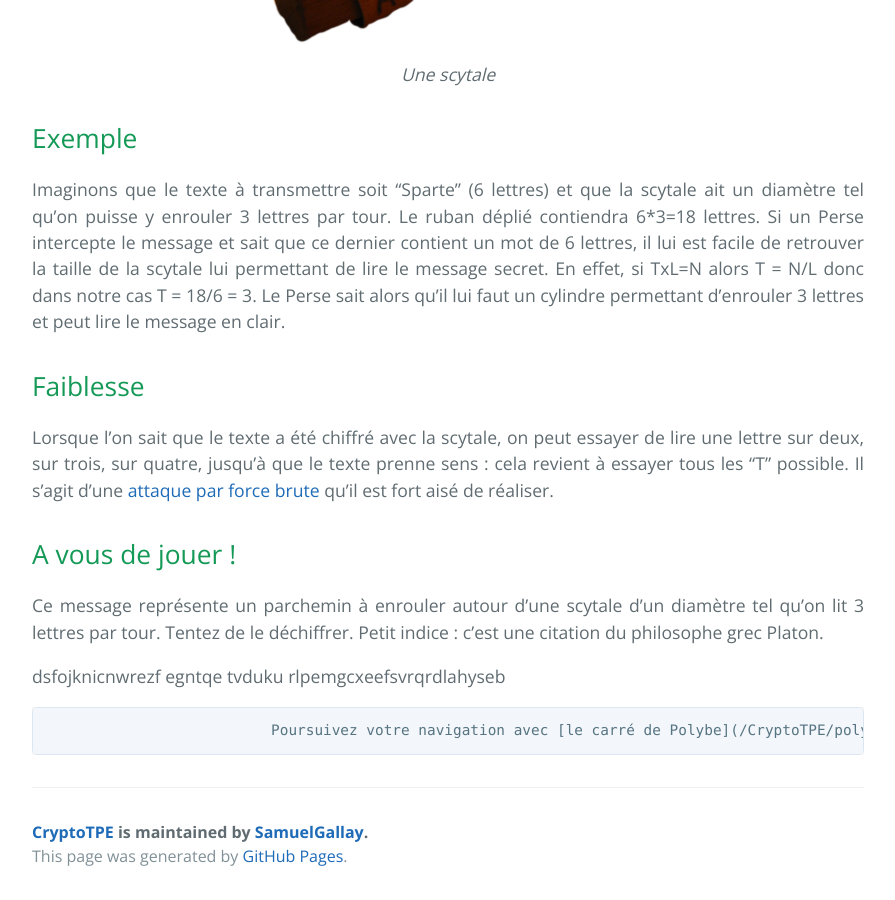
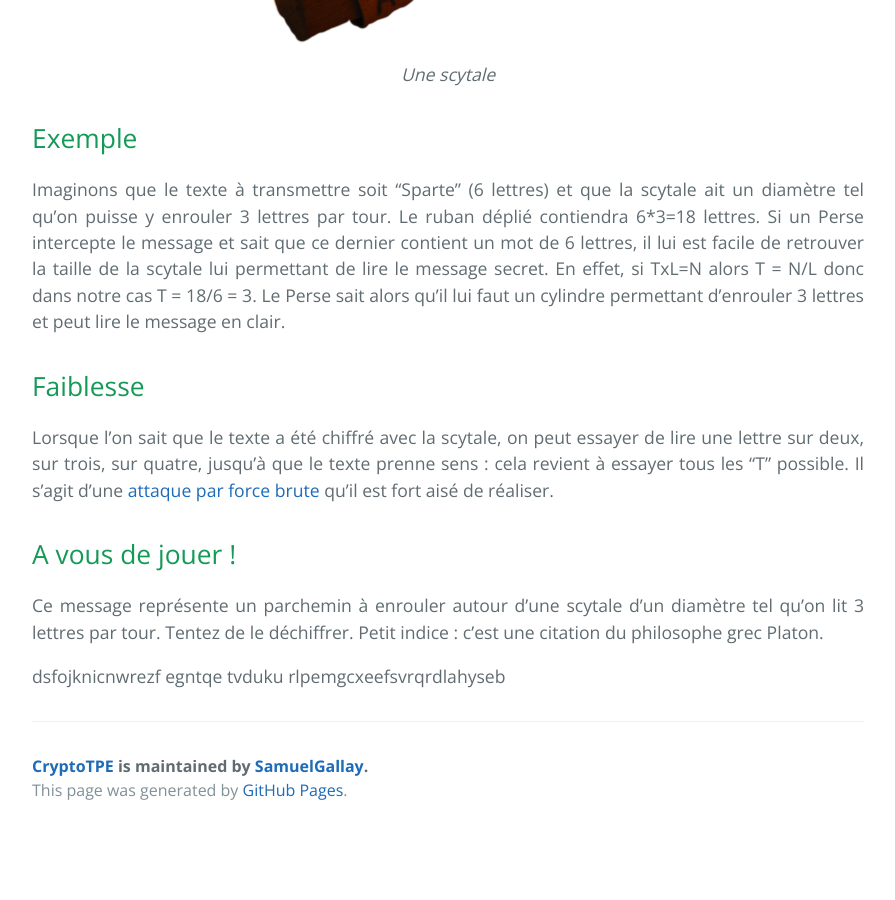
Before and after one commit to SamuelGallay/CryptoTPE, a Jekyll site: the page built from pages/1_Antiquite/1_scytale.md, in a window 1280 px wide and 900 px high, scrolled down 2639 px. Shown: the whole window, without its empty margins (192-1087 px from the left). Built offline with Jekyll 4.4.1, drawn with Linux system fonts in a browser that asks for light colours; our own code applies the rules of GitHub Pages for plain Markdown files; after the commit the page ends 3473 px from its top, so only the background shows below that.

Commit message:
Update 1_scytale.md

```diff
--- a/pages/1_Antiquite/1_scytale.md
+++ b/pages/1_Antiquite/1_scytale.md
@@ -48,6 +48,3 @@ Lorsque l'on sait que le texte a été chiffré avec la scytale, on peut essayer
 Ce message représente un parchemin à enrouler autour d'une scytale d'un diamètre tel qu'on lit 3 lettres par tour. Tentez de le déchiffrer. Petit indice : c'est une citation du philosophe grec Platon.
 
 dsfojknicnwrezf egntqe tvduku rlpemgcxeefsvrqrdlahyseb
-
-
-                              Poursuivez votre navigation avec [le carré de Polybe]({{ "/polybe/" | relative_url }})
```
